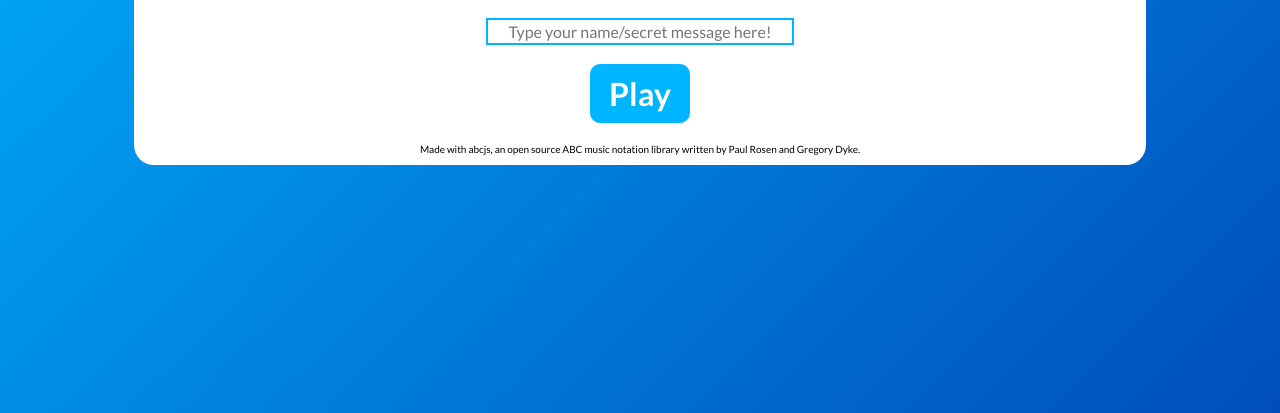
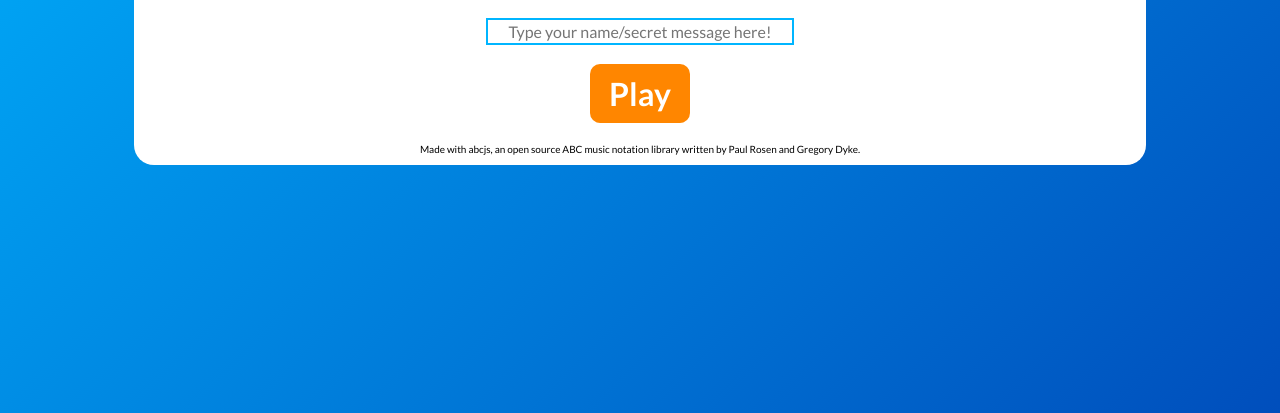
Before and after one commit to crocodilerocker/Musical-Cryptogram, a plain HTML site: page index.html in a window 1280 px wide. Shown: the part 387-800 px from the top of the page. Drawn offline with Linux system fonts and the light colour scheme.

Commit message:
change button colour

```diff
--- a/styles.css
+++ b/styles.css
@@ -105,7 +105,7 @@ a:hover {
     border: none;
     border-radius: 10px;
     color: white;
-    background-color: var(--light-blue);
+    background-color: #FF8600;
     font-family: var(--sans-serif);
     font-size: 32px;
     font-weight: 700;
```
